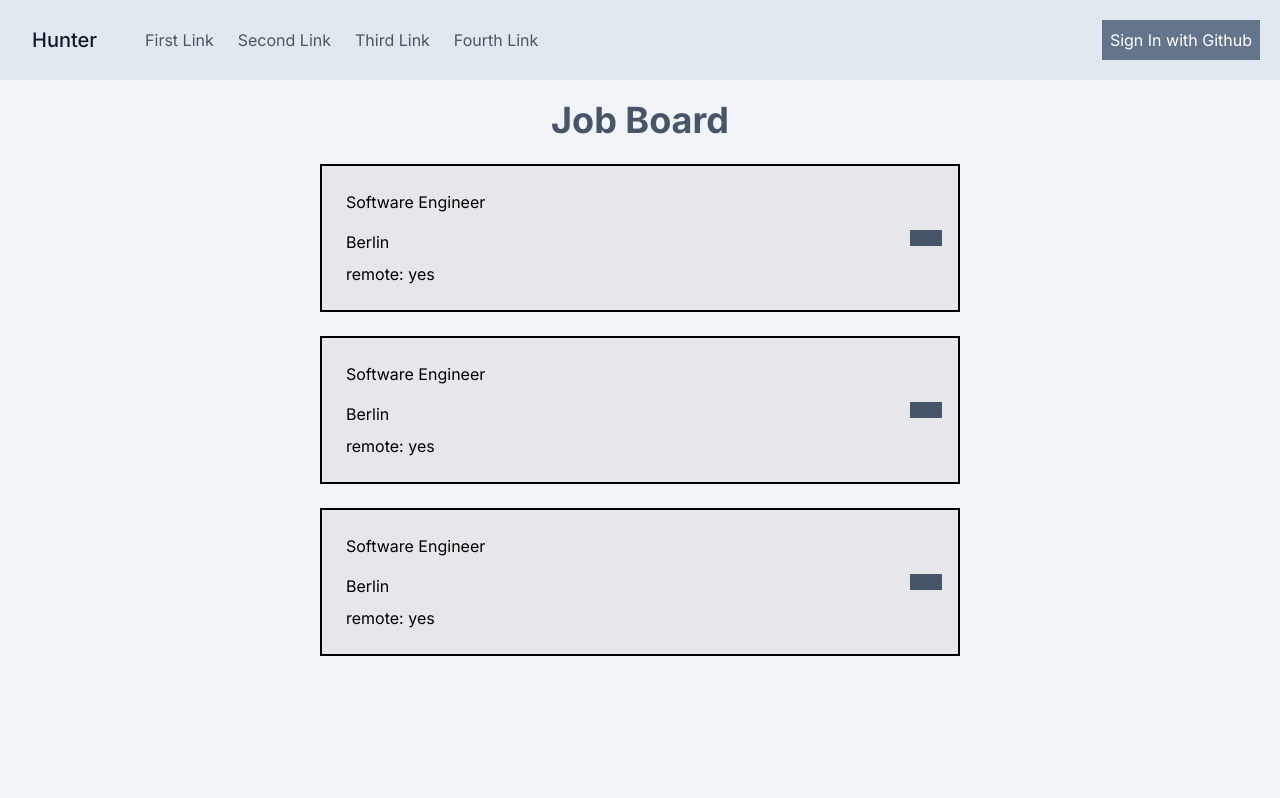
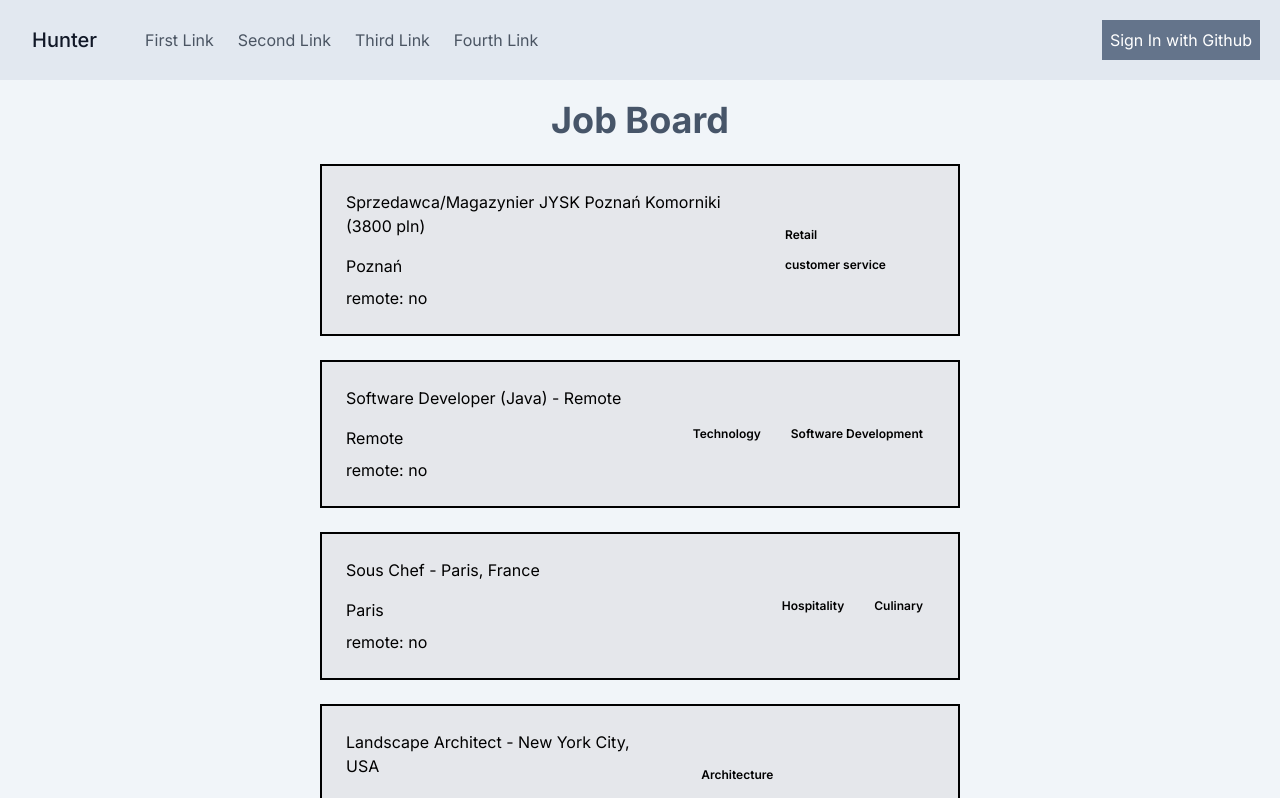
Before and after one commit to albertofp/hunter, a Next.js app: page / in a window 1280 px wide. Shown: the top 798 px of the page. Built offline with nearby package versions, Linux system fonts and the light colour scheme; no server answers.

Commit message:
add sample job data

```diff
--- a/app/globals.css
+++ /dev/null
@@ -1,76 +0,0 @@
-@tailwind base;
-@tailwind components;
-@tailwind utilities;
-
-@layer base {
-  :root {
-    --background: 0 0% 100%;
-    --foreground: 222.2 84% 4.9%;
-
-    --card: 0 0% 100%;
-    --card-foreground: 222.2 84% 4.9%;
-
-    --popover: 0 0% 100%;
-    --popover-foreground: 222.2 84% 4.9%;
-
-    --primary: 222.2 47.4% 11.2%;
-    --primary-foreground: 210 40% 98%;
-
-    --secondary: 210 40% 96.1%;
-    --secondary-foreground: 222.2 47.4% 11.2%;
-
-    --muted: 210 40% 96.1%;
-    --muted-foreground: 215.4 16.3% 46.9%;
-
-    --accent: 210 40% 96.1%;
-    --accent-foreground: 222.2 47.4% 11.2%;
-
-    --destructive: 0 84.2% 60.2%;
-    --destructive-foreground: 210 40% 98%;
-
-    --border: 214.3 31.8% 91.4%;
-    --input: 214.3 31.8% 91.4%;
-    --ring: 222.2 84% 4.9%;
-
-    --radius: 0.5rem;
-  }
-
-  .dark {
-    --background: 222.2 84% 4.9%;
-    --foreground: 210 40% 98%;
-
-    --card: 222.2 84% 4.9%;
-    --card-foreground: 210 40% 98%;
-
-    --popover: 222.2 84% 4.9%;
-    --popover-foreground: 210 40% 98%;
-
-    --primary: 210 40% 98%;
-    --primary-foreground: 222.2 47.4% 11.2%;
-
-    --secondary: 217.2 32.6% 17.5%;
-    --secondary-foreground: 210 40% 98%;
-
-    --muted: 217.2 32.6% 17.5%;
-    --muted-foreground: 215 20.2% 65.1%;
-
-    --accent: 217.2 32.6% 17.5%;
-    --accent-foreground: 210 40% 98%;
-
-    --destructive: 0 62.8% 30.6%;
-    --destructive-foreground: 210 40% 98%;
-
-    --border: 217.2 32.6% 17.5%;
-    --input: 217.2 32.6% 17.5%;
-    --ring: 212.7 26.8% 83.9%;
-  }
-}
-
-@layer base {
-  * {
-    @apply border-border;
-  }
-  body {
-    @apply bg-background text-foreground;
-  }
-}
--- /dev/null
+++ b/components/ui/avatar.tsx
@@ -0,0 +1,50 @@
+"use client"
+
+import * as React from "react"
+import * as AvatarPrimitive from "@radix-ui/react-avatar"
+
+import { cn } from "@/lib/utils"
+
+const Avatar = React.forwardRef<
+  React.ElementRef<typeof AvatarPrimitive.Root>,
+  React.ComponentPropsWithoutRef<typeof AvatarPrimitive.Root>
+>(({ className, ...props }, ref) => (
+  <AvatarPrimitive.Root
+    ref={ref}
+    className={cn(
+      "relative flex h-10 w-10 shrink-0 overflow-hidden rounded-full",
+      className
+    )}
+    {...props}
+  />
+))
+Avatar.displayName = AvatarPrimitive.Root.displayName
+
+const AvatarImage = React.forwardRef<
+  React.ElementRef<typeof AvatarPrimitive.Image>,
+  React.ComponentPropsWithoutRef<typeof AvatarPrimitive.Image>
+>(({ className, ...props }, ref) => (
+  <AvatarPrimitive.Image
+    ref={ref}
+    className={cn("aspect-square h-full w-full", className)}
+    {...props}
+  />
+))
+AvatarImage.displayName = AvatarPrimitive.Image.displayName
+
+const AvatarFallback = React.forwardRef<
+  React.ElementRef<typeof AvatarPrimitive.Fallback>,
+  React.ComponentPropsWithoutRef<typeof AvatarPrimitive.Fallback>
+>(({ className, ...props }, ref) => (
+  <AvatarPrimitive.Fallback
+    ref={ref}
+    className={cn(
+      "flex h-full w-full items-center justify-center rounded-full bg-muted",
+      className
+    )}
+    {...props}
+  />
+))
+AvatarFallback.displayName = AvatarPrimitive.Fallback.displayName
+
+export { Avatar, AvatarImage, AvatarFallback }
--- /dev/null
+++ b/components/ui/badge.tsx
@@ -0,0 +1,36 @@
+import * as React from "react"
+import { cva, type VariantProps } from "class-variance-authority"
+
+import { cn } from "@/lib/utils"
+
+const badgeVariants = cva(
+  "inline-flex items-center rounded-full border px-2.5 py-0.5 text-xs font-semibold transition-colors focus:outline-none focus:ring-2 focus:ring-ring focus:ring-offset-2",
+  {
+    variants: {
+      variant: {
+        default:
+          "border-transparent bg-primary text-primary-foreground hover:bg-primary/80",
+        secondary:
+          "border-transparent bg-secondary text-secondary-foreground hover:bg-secondary/80",
+        destructive:
+          "border-transparent bg-destructive text-destructive-foreground hover:bg-destructive/80",
+        outline: "text-foreground",
+      },
+    },
+    defaultVariants: {
+      variant: "default",
+    },
+  }
+)
+
+export interface BadgeProps
+  extends React.HTMLAttributes<HTMLDivElement>,
+    VariantProps<typeof badgeVariants> {}
+
+function Badge({ className, variant, ...props }: BadgeProps) {
+  return (
+    <div className={cn(badgeVariants({ variant }), className)} {...props} />
+  )
+}
+
+export { Badge, badgeVariants }
--- a/package.json
+++ b/package.json
@@ -10,6 +10,7 @@
     "db-start": "docker run --name postgres -e POSTGRES_PASSWORD=postgres -p 5432:5432 -d postgres"
   },
   "dependencies": {
+    "@radix-ui/react-avatar": "^1.0.3",
     "@tanstack/react-query": "^4.35.3",
     "@types/node": "20.6.2",
     "@types/react": "18.2.21",
--- a/src/app/page.tsx
+++ b/src/app/page.tsx
@@ -1,13 +1,14 @@
 import Job from "@/src/components/Job";
+import samples from "@/src/lib/samples.json";
 
 export default function Board() {
   return (
     <div className="h-screen w-screen bg-slate-100">
       <div className="flex flex-col items-center gap-6 h-full pt-5">
         <h1 className="text-4xl text-slate-600 font-bold">Job Board</h1>
-        <Job title="Software Engineer" location="Berlin" remote={true} />
-        <Job title="Software Engineer" location="Berlin" remote={true} />
-        <Job title="Software Engineer" location="Berlin" remote={true} />
+        {samples.data.map((job) => (
+          <Job title={job.title} tags={job.tags} location={job.location} />
+        ))}
       </div>
     </div>
   );
--- a/src/components/Job.tsx
+++ b/src/components/Job.tsx
@@ -1,4 +1,5 @@
 import { job } from "@/src/types/job";
+import { Badge } from "@/components/ui/badge";
 
 export default function Job({ ...job }: job) {
   return (
@@ -9,7 +10,9 @@ export default function Job({ ...job }: job) {
         <p>{job.location}</p>
         <p>remote: {job.remote ? "yes" : "no"}</p>
       </div>
-      <button className="bg-slate-600 text-white px-4 py-2 rounded-md" />
+      <div className="flex gap-2 p-2 flex-wrap">
+        {job.tags?.map((tag) => <Badge variant="destructive">{tag}</Badge>)}
+      </div>
     </div>
   );
 }
--- a/src/components/Login.tsx
+++ b/src/components/Login.tsx
@@ -1,5 +1,5 @@
 "use client";
-import Image from "next/image";
+import { Avatar, AvatarFallback, AvatarImage } from "@/components/ui/avatar";
 import { signIn, signOut, useSession } from "next-auth/react";
 
 const Login = () => {
@@ -8,13 +8,10 @@ const Login = () => {
     <div className="flex items-center justify-center gap-2">
       {session && (
         <div className="flex gap-2 items-center">
-          <Image
-            src={session!.user!.image!}
-            alt="img"
-            width={50}
-            height={50}
-            className="rounded-full"
-          />
+          <Avatar>
+            <AvatarImage src={session!.user!.image!} alt="user avatar" />
+            <AvatarFallback>{session!.user!.name![0]}</AvatarFallback>
+          </Avatar>
           <div className="flex flex-col gap-2">
             <p className="font-bold">{session?.user?.name}</p>
             <p>{session?.user?.email}</p>
--- /dev/null
+++ b/src/lib/samples.json
@@ -0,0 +1,106 @@
+{
+  "data": [
+    {
+      "company_name": "JYSK",
+      "title": "Sprzedawca/Magazynier JYSK Poznań Komorniki (3800 pln)",
+      "description": "",
+      "remote": false,
+      "url": "https://arbeitnow.com/view/sprzedawcamagazynier-jysk-poznan-komorniki-3800-pln-jysk-435302",
+      "tags": [
+        "Retail",
+        "customer service"
+      ],
+      "job_types": [
+        "Associate",
+        "full time"
+      ],
+      "location": "Poznań",
+      "created_at": 1638006722
+    },
+    {
+      "company_name": "TechSolutions",
+      "title": "Software Developer (Java) - Remote",
+      "description": "Join our dynamic team as a Software Developer and work on cutting-edge projects using Java technologies.",
+      "remote": true,
+      "url": "https://techsolutions.com/careers/software-developer-java",
+      "tags": [
+        "Technology",
+        "Software Development"
+      ],
+      "job_types": [
+        "Developer",
+        "full time"
+      ],
+      "location": "Remote",
+      "created_at": 1638006854
+    },
+    {
+      "company_name": "Gourmet Delights",
+      "title": "Sous Chef - Paris, France",
+      "description": "We are seeking a talented Sous Chef to join our culinary team in the heart of Paris. Create exquisite dishes and lead a passionate kitchen brigade.",
+      "remote": false,
+      "url": "https://gourmetdelights.fr/careers/sous-chef-paris",
+      "tags": [
+        "Hospitality",
+        "Culinary"
+      ],
+      "job_types": [
+        "Chef",
+        "full time"
+      ],
+      "location": "Paris",
+      "created_at": 1638006987
+    },
+    {
+      "company_name": "GreenScape",
+      "title": "Landscape Architect - New York City, USA",
+      "description": "Design and transform urban spaces with our team of creative landscape architects. Make a positive impact on the environment and community.",
+      "remote": false,
+      "url": "https://greenscape.com/careers/landscape-architect-nyc",
+      "tags": [
+        "Architecture",
+        "Environmental Design"
+      ],
+      "job_types": [
+        "Architect",
+        "full time"
+      ],
+      "location": "New York City",
+      "created_at": 1638007123
+    },
+    {
+      "company_name": "EcoTech",
+      "title": "Environmental Scientist - Berlin, Germany",
+      "description": "Conduct research and analyze data to address environmental challenges. Join us in making a sustainable impact on the world.",
+      "remote": false,
+      "url": "https://ecotech.de/careers/environmental-scientist-berlin",
+      "tags": [
+        "Science",
+        "Environmental"
+      ],
+      "job_types": [
+        "Scientist",
+        "full time"
+      ],
+      "location": "Berlin",
+      "created_at": 1638007266
+    },
+    {
+      "company_name": "FitLife Gym",
+      "title": "Personal Trainer - Los Angeles, USA",
+      "description": "Inspire and guide clients on their fitness journey. Create personalized workout plans and help individuals achieve their health goals.",
+      "remote": false,
+      "url": "https://fitlifegym.com/careers/personal-trainer-la",
+      "tags": [
+        "Fitness",
+        "Health"
+      ],
+      "job_types": [
+        "Trainer",
+        "full time"
+      ],
+      "location": "Los Angeles",
+      "created_at": 1638007400
+    }
+  ]
+}
```
Also changed, not shown: 1 other file (tests, documents, lock files or other folders).
